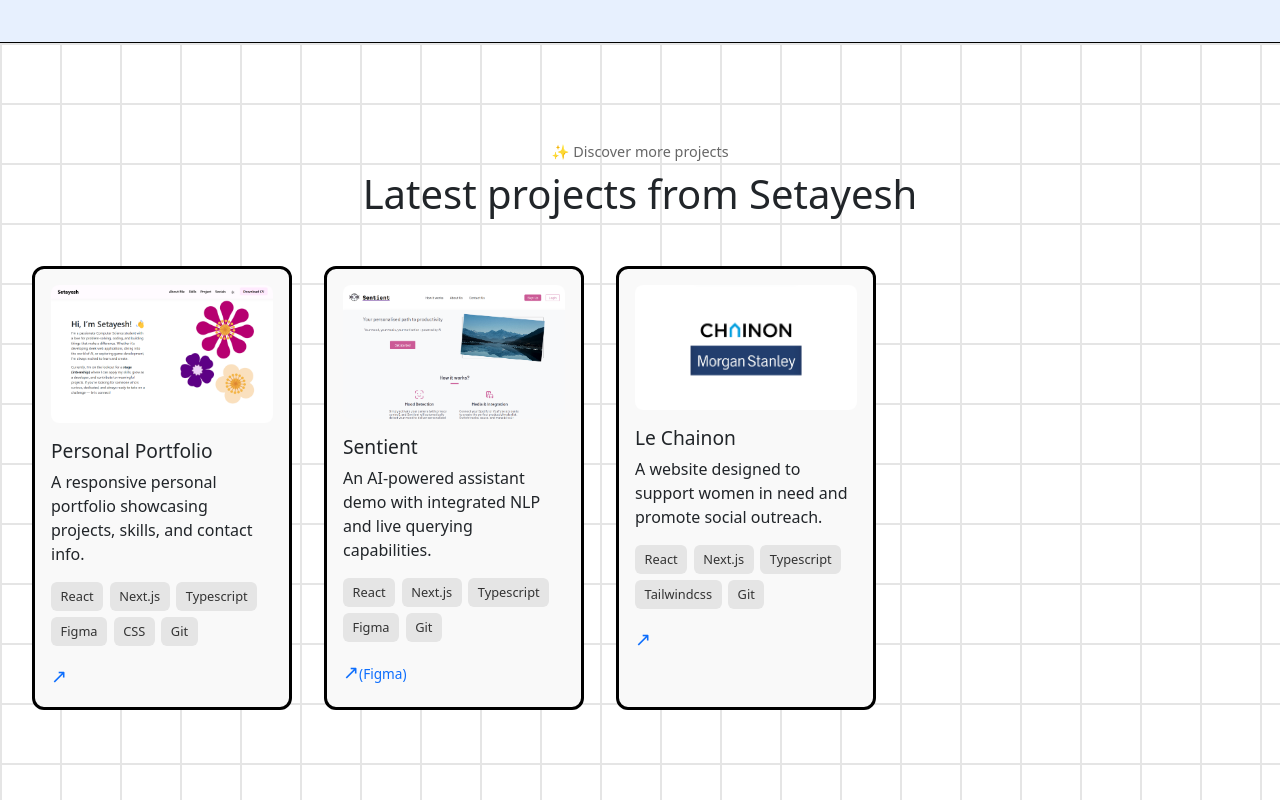
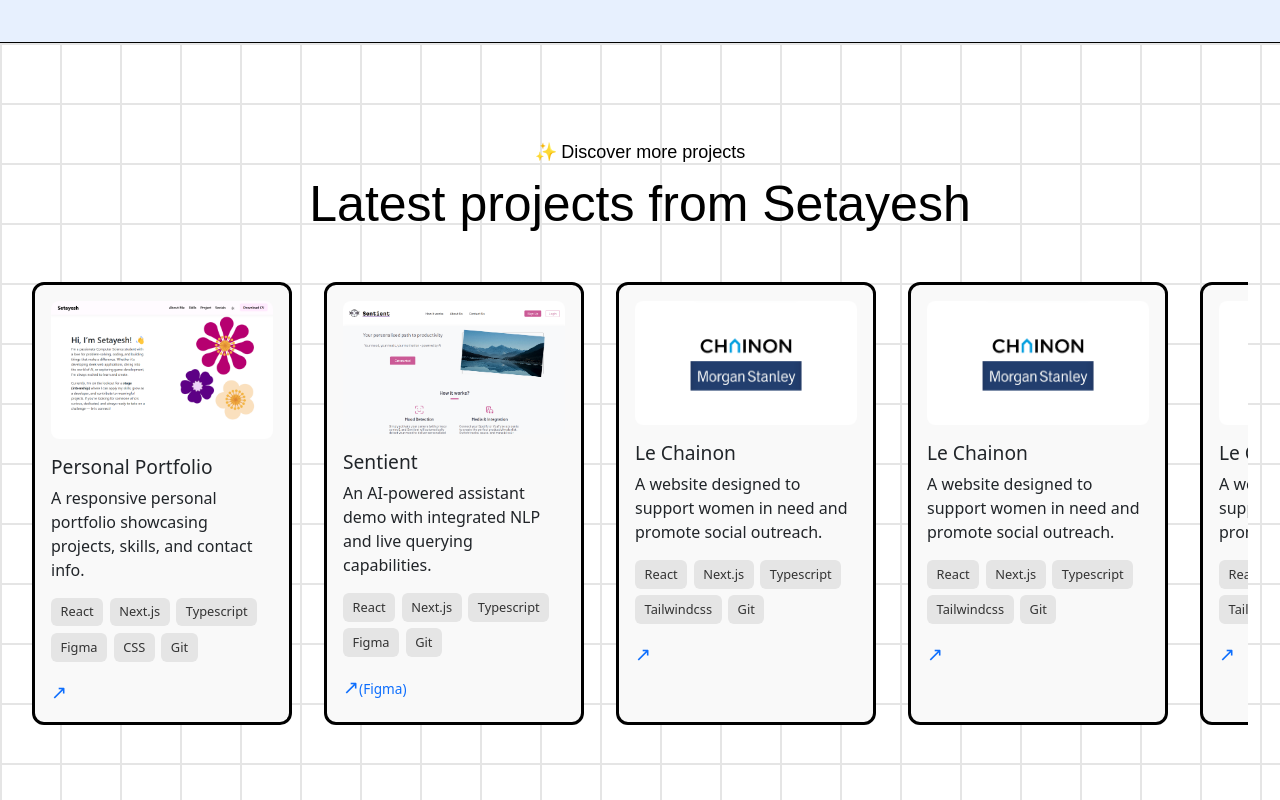
Before and after one commit to Setayesh2332/personal-portfolio-1.0, a React (Vite) app: page / in a window 1280 px wide. Shown: the part 1280-2080 px from the top of the page. Built offline with nearby package versions, Linux system fonts and the light colour scheme; no server answers.

Commit message:
update the style

```diff
--- a/src/App.tsx
+++ b/src/App.tsx
@@ -15,9 +15,9 @@ function App() {
         <Home />
         <CV />
         <Projects />
+        <Contact />
         <Skills />
         <FunFacts />
-        <Contact />
         <Footer />
       </main>
     </>
--- a/src/components/Contact.css
+++ b/src/components/Contact.css
@@ -27,7 +27,7 @@
   display: flex;
   justify-content: center;
   align-items: center;
-  background-color: #d4ffcb;
+  background-color: #e8eaed;
   }
 
 .contact-card {
--- a/src/components/Projects.css
+++ b/src/components/Projects.css
@@ -11,16 +11,22 @@
 }
 
 .projects-title {
-  font-size: 2.5rem;
+  font-size: 50px;
+  font-family: Google Sans, Arial, Helvetica, sans-serif;
+  font-style: normal;
+  color: #000000;
   margin-bottom: 3rem;
 }
 
 .discover-more {
-  color: #666;
+  color: #000000;
   display: inline-flex;
   align-items: center;
   gap: 0.25rem;
-  font-size: 0.9rem;
+  font-size: 18px;
+  font-family: Google Sans, Arial, Helvetica, sans-serif;
+  font-style: normal;
+  font-weight: 400;
   margin-bottom: 0.5rem;
 }
 
--- a/src/components/Projects.tsx
+++ b/src/components/Projects.tsx
@@ -31,6 +31,20 @@ function Projects() {
       tech: ["React", "Next.js", "Typescript", "Figma", "Git"],
       link: "https://sentient-app.netlify.app/",
       figmaLink: "https://www.figma.com/design/CVe75JV86Pdk19oU68ar1l/Untitled?node-id=0-1&t=BIpQ4D0xKzz3zIbb-0"
+    },
+    {
+      title: "Le Chainon",
+      description: "A website designed to support women in need and promote social outreach.",
+      image: Chainon,
+      tech: ["React", "Next.js", "Typescript", "Tailwindcss", "Git"],
+      link: "#"
+    },
+    {
+      title: "Le Chainon",
+      description: "A website designed to support women in need and promote social outreach.",
+      image: Chainon,
+      tech: ["React", "Next.js", "Typescript", "Tailwindcss", "Git"],
+      link: "#"
     },
     {
       title: "Le Chainon",
```
